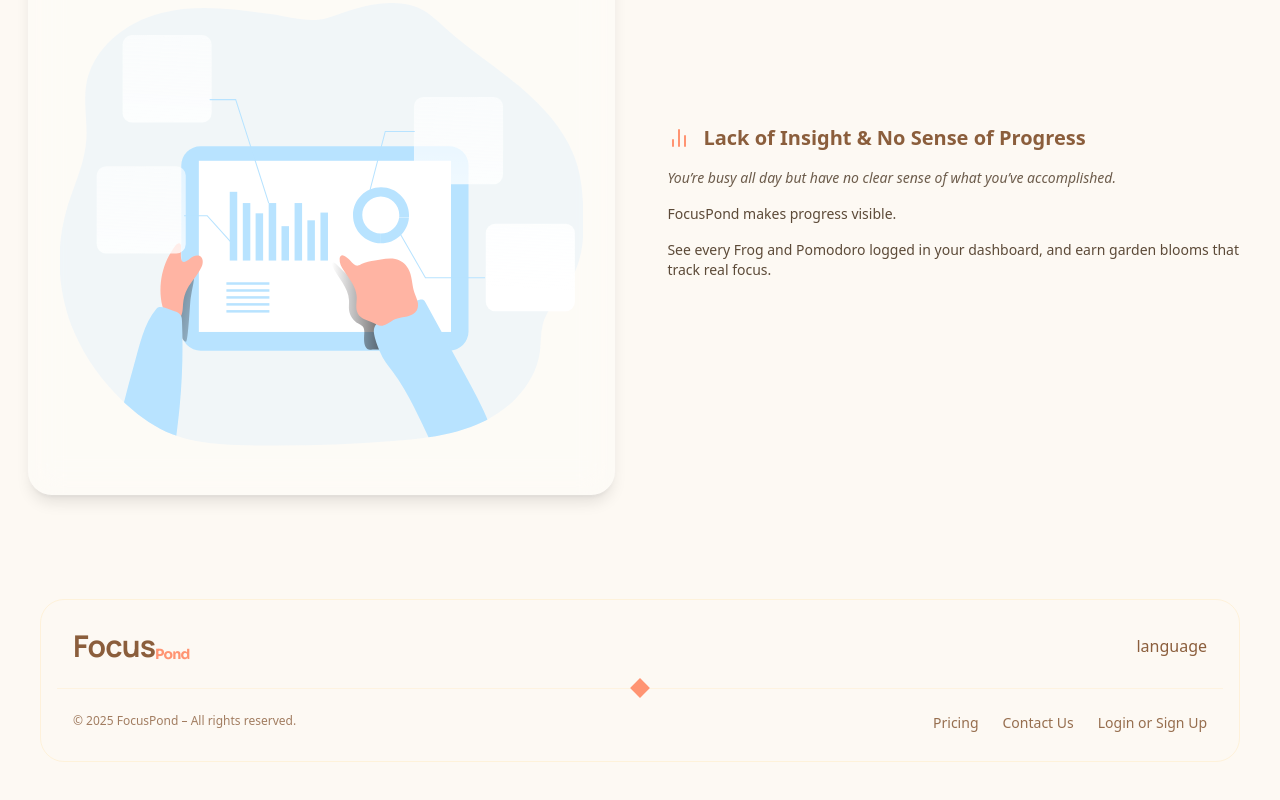
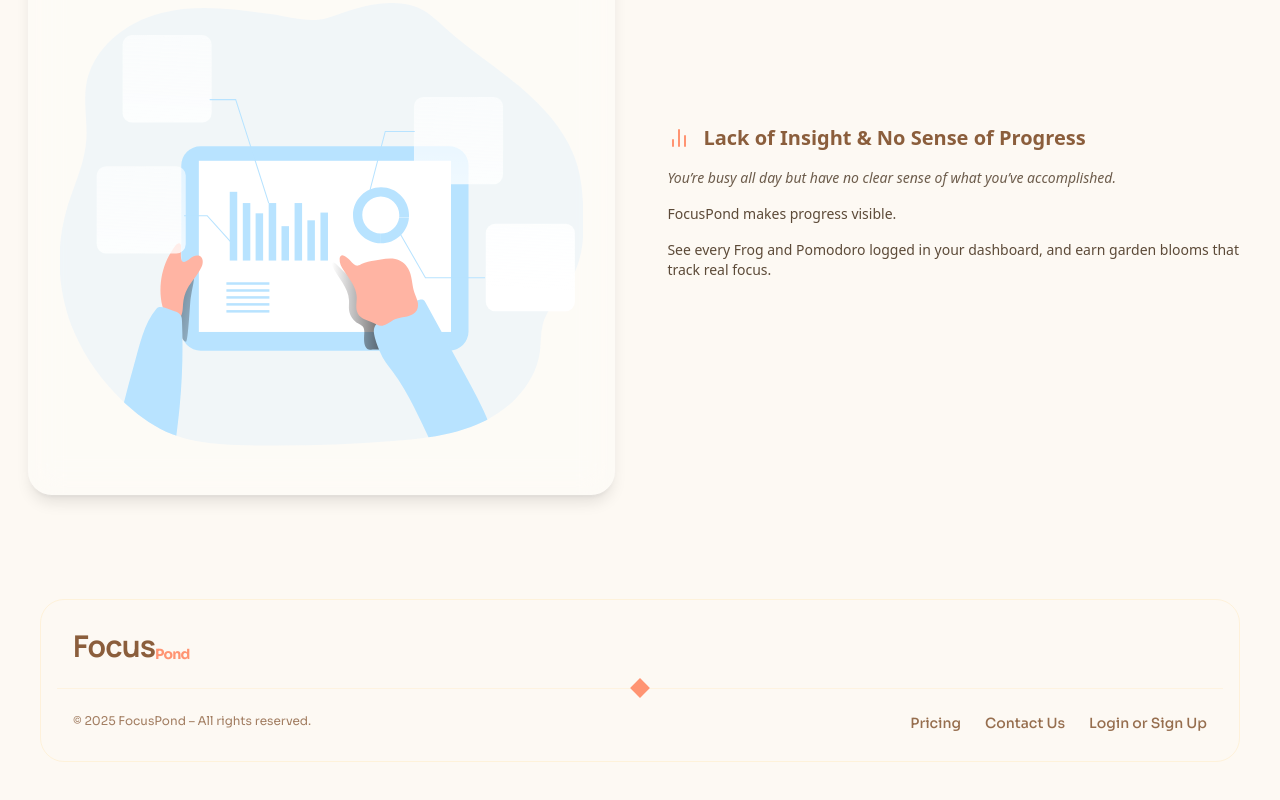
Before and after one commit to liannmaka/Focuspond, a Next.js app: page / in a window 1280 px wide. Shown: the part 3401-4201 px from the top of the page. Built offline with nearby package versions, Linux system fonts and the light colour scheme.

Commit message:
feat: translated footer section

```diff
--- a/src/app/(landing-page)/_components/Footer.tsx
+++ b/src/app/(landing-page)/_components/Footer.tsx
@@ -42,18 +42,18 @@ const Footer = () => {
               </span>
             </Link>
           </div>
-          {/* language change */}
-          <div>language</div>
+          {/* language change this will come later*/}
+          {/* <div>language</div> */}
         </div>
         <div className="px-4">
           <SectionDivider />
         </div>
         <div className="flex flex-col space-y-6 md:space-y-0 md:flex-row md:justify-between px-8 pb-7">
-          <p className="text-xs text-dark-accent/80 text-center">
+          <p className="text-xs text-dark-accent/80 text-center font-sora">
             &copy; 2025 FocusPond – All rights reserved.
           </p>
 
-          <nav className="flex flex-wrap justify-center gap-6 text-sm text-dark-accent/90 font-medium">
+          <nav className="flex flex-wrap justify-center gap-6 text-sm text-dark-accent/90 font-medium font-sora">
             {footerNavLinks.map(({ href, linkLabel }, idx) => (
               <Link
                 key={idx}
```
Also changed, not shown: public/pngs/nigerian-flag.png (added).
